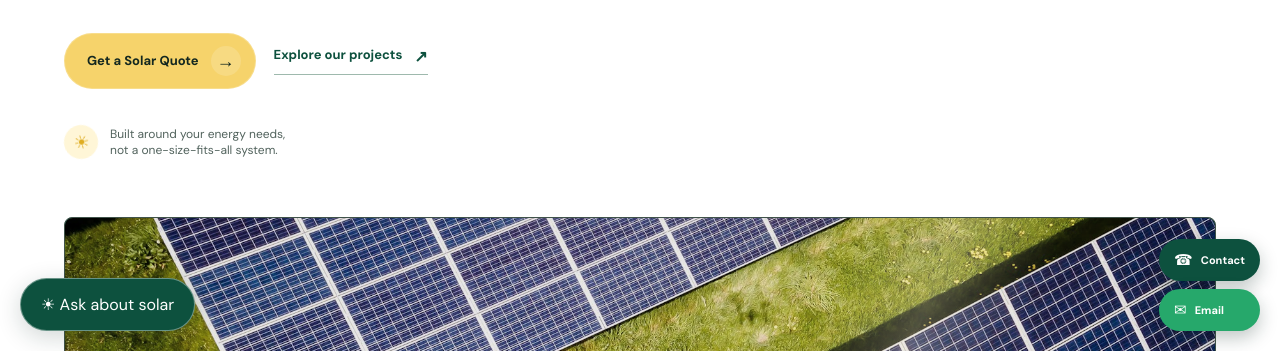
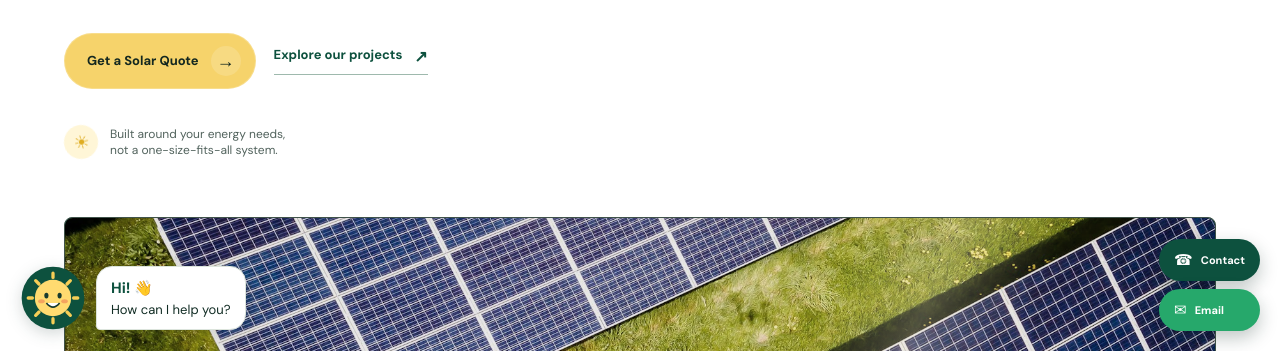
Before and after one commit to shivamworks2001/sunshine-website, a plain HTML site: page index.html in a window 1280 px wide. Shown: the part 449-800 px from the top of the page. Drawn offline with Linux system fonts and the light colour scheme.

Commit message:
Add friendly solar mascot and chat greeting bubble

```diff
--- a/chatbot.js
+++ b/chatbot.js
@@ -2,7 +2,17 @@
   const base = new URL('.', document.currentScript.src);
   const widget = document.createElement('aside');
   widget.className = 'solar-chat';
-  widget.innerHTML = `<button class="chat-launch" aria-expanded="false" aria-controls="solar-chat-panel">☀ Ask about solar</button>
+  widget.innerHTML = `<button class="chat-launch" aria-label="Open Sunshine Solar Assistant" aria-expanded="false" aria-controls="solar-chat-panel">
+      <svg class="chat-mascot" viewBox="0 0 80 80" aria-hidden="true" focusable="false">
+        <circle cx="40" cy="40" r="38" fill="#0d513e"/>
+        <g stroke="#f6ce56" stroke-width="4" stroke-linecap="round"><path d="M40 10v5M40 65v5M10 40h5M65 40h5M19 19l4 4M57 57l4 4M19 61l4-4M57 23l4-4"/></g>
+        <circle cx="40" cy="40" r="22" fill="#ffdb70"/>
+        <ellipse cx="32" cy="37" rx="2.5" ry="3.5" fill="#173b2e"/><ellipse cx="48" cy="37" rx="2.5" ry="3.5" fill="#173b2e"/>
+        <ellipse cx="26" cy="44" rx="4" ry="2.5" fill="#f4a45f"/><ellipse cx="54" cy="44" rx="4" ry="2.5" fill="#f4a45f"/>
+        <path d="M32 46q8 10 16 0" fill="#fff" stroke="#173b2e" stroke-width="2" stroke-linejoin="round"/>
+      </svg>
+      <span class="chat-greeting"><strong>Hi! 👋</strong><span>How can I help you?</span></span>
+    </button>
     <section id="solar-chat-panel" class="chat-panel" hidden aria-label="Sunshine Solar Assistant">
       <header><div><strong>Sunshine Solar Assistant</strong><small>AI guidance · Confirm details with our team</small></div><button class="chat-close" aria-label="Close chat">×</button></header>
       <div class="chat-log" role="log" aria-live="polite" aria-relevant="additions"></div>
--- a/style.css
+++ b/style.css
@@ -10,8 +10,15 @@
 }
 .solar-chat { position: fixed; left: 20px; bottom: 20px; z-index: 100; font-family: 'DM Sans', sans-serif; }
 .solar-chat button { cursor: pointer; font: inherit; }
-.chat-launch { padding: 15px 20px; background: #0d513e; color: white; border: 1px solid #ffffff60; border-radius: 30px; box-shadow: 0 6px 24px #112c2430; }
-.chat-panel { position: absolute; bottom: 64px; left: 0; width: min(390px, calc(100vw - 32px)); max-height: calc(100dvh - 110px); overflow: auto; border: 1px solid #dce4dc; border-radius: 18px; background: white; box-shadow: 0 16px 60px #112c2433; color: #112c24; }
+.chat-launch { display: flex; align-items: center; gap: 10px; padding: 0; background: transparent; color: #112c24; border: 0; border-radius: 38px; text-align: left; }
+.chat-mascot { width: 66px; height: 66px; flex-shrink: 0; filter: drop-shadow(0 4px 8px #112c2430); transition: transform .25s ease; }
+.chat-launch:hover .chat-mascot { transform: rotate(-8deg) translateY(-3px); }
+.chat-greeting { background: white; border: 1px solid #dce4dc; border-radius: 16px 16px 16px 4px; padding: 10px 14px; box-shadow: 0 4px 20px #112c241a; font-size: 13px; line-height: 1.5; }
+.chat-greeting strong, .chat-greeting span { display: block; }
+.chat-greeting strong { color: #0d513e; font-size: 15px; }
+.chat-launch[aria-expanded="true"] .chat-greeting { display: none; }
+@media(prefers-reduced-motion:reduce) { .chat-launch .chat-mascot { transition: none; transform: none; } }
+.chat-panel { position: absolute; bottom: 80px; left: 0; width: min(390px, calc(100vw - 32px)); max-height: calc(100dvh - 120px); overflow: auto; border: 1px solid #dce4dc; border-radius: 18px; background: white; box-shadow: 0 16px 60px #112c2433; color: #112c24; }
 .chat-panel[hidden] { display: none; }
 .chat-panel header { display: flex; align-items: center; justify-content: space-between; gap: 8px; padding: 18px; background: #0d513e; color: white; }
 .chat-panel small { display: block; margin-top: 6px; font-size: 11px; }
@@ -30,7 +37,7 @@
 .chat-compose button:disabled { opacity: .6; cursor: wait; }
 .chat-contact { display: block; padding: 15px 16px; color: #0d513e; font-size: 13px; }
 .solar-chat :focus-visible { outline: 3px solid #d7a620; outline-offset: 2px; }
-@media(max-width:640px) { .solar-chat { left: 12px; bottom: 16px; } .chat-launch { font-size: 12px !important; padding: 13px; } .chat-log { height: 190px; } }
+@media(max-width:640px) { .solar-chat { left: 12px; bottom: 16px; } .chat-mascot { width: 54px; height: 54px; } .chat-greeting { font-size: 11px; padding: 8px 10px; } .chat-log { height: 190px; } }
 /* White framing with readable green typography. */
 body .site-header {
   background: transparent;
```
